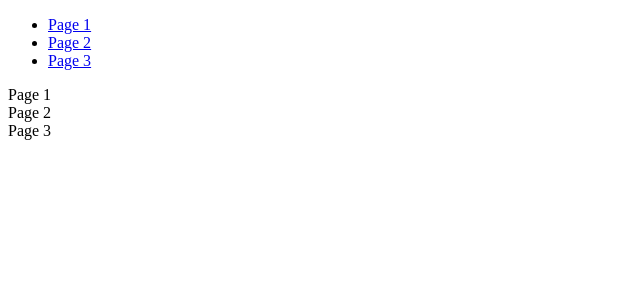
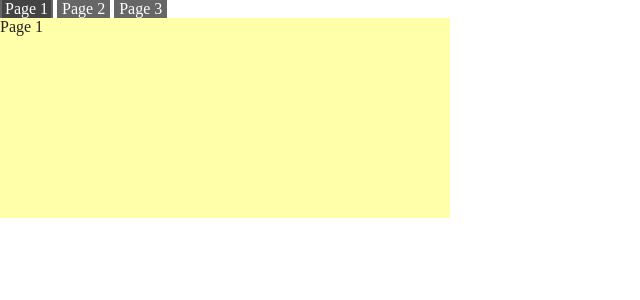
Before and after one commit to Zastenchivyy-Smolensky/information-systems, a Flask app: template templates/index4.html in a window 1280 px wide. Shown: the top 300 px of the page, without its empty margins (0-640 px from the left). Run offline with Flask 2, Linux system fonts and the light colour scheme; the template is opened without the code that fills it, so the values that code supplies are empty.

Commit message:
タブのデザインを変えた

```diff
--- a/static/css/index.css
+++ b/static/css/index.css
@@ -1,13 +1,115 @@
-.tmb-wrap-table div {
-  display: table-cell;
-  transition: all 0.3s ease;
-  border-bottom: 10px solid transparent;
-  padding-top: 10px;
-  -webkit-transition: all 0.25s ease;
-  -o-transition: all 0.25s ease;
-  transition: all 0.25s ease;
+* {
+  margin: 0;
+  padding: 0;
 }
 
-.tmb-wrap-table div.active {
-  border-color: #fd6158;
+.container {
+  display: flex;
+  justify-content: flex-end;
+  background: #000;
+  padding: 5px;
 }
+
+.nav-header {
+  margin: 5px auto 5px 20px;
+}
+.item {
+  width: 100px;
+  height: 40px;
+  margin: 5px;
+}
+.item:hover {
+  background: tomato;
+  border-radius: 3px;
+}
+
+.text {
+  line-height: 40px;
+  text-align: center;
+  font-weight: bold;
+  color: white;
+}
+
+a {
+  text-decoration: none;
+}
+.js-tabs ul.tab_menu {
+  list-style-type: none;
+  margin: 0px;
+  padding: 0px;
+}
+.js-tabs ul.tab_menu li {
+  display: inline;
+  background: #666;
+  margin: 0px;
+  padding: 2px;
+}
+.js-tabs .tab_menu li a {
+  padding: 3px;
+}
+.js-tabs .tab_menu li a:link,
+.js-tabs .tab_menu li a:visited {
+  background-color: #666;
+  color: #fff;
+}
+.js-tabs .tab_menu li a.active:link,
+.js-tabs .tab_menu li a.active:visited {
+  background-color: #444;
+  color: #fff;
+}
+.js-tabs .tab_menu li a:hover {
+  background-color: #333;
+  color: #f0f;
+}
+.tab_content {
+  position: relative;
+  height: 200px;
+}
+.tab_content div.page {
+  width: 450px;
+  height: 200px;
+  position: absolute;
+  color: #222;
+}
+#page1-1 {
+  background-color: #ffa;
+}
+#page1-2 {
+  background-color: #faf;
+}
+#page1-3 {
+  background-color: #aff;
+}
+
+.box {
+  width: 500px;
+  margin: 100px auto;
+}
+.tabs {
+  display: flex;
+  align-items: center;
+  justify-content: space-between;
+}
+.tab {
+  border: 1px solid #000;
+  border-bottom: none;
+  padding: 6px;
+  font-size: 12px;
+  text-align: center;
+  border-radius: 6px 6px 0 0;
+  width: 30%;
+}
+.tab:hover {
+  cursor: pointer;
+}
+.tab.is-active {
+  background: #000;
+  color: white;
+}
+.contents {
+  border: 1px solid #000;
+}
+.content {
+  padding: 16px;
+  font-size: 16px;
+}
```
Also changed, not shown: static/css/style.css (+4 -3 lines), static/javascript/main1.js (added, +29 -0 lines), static/javascript/test.js (added, +31 -0 lines).
